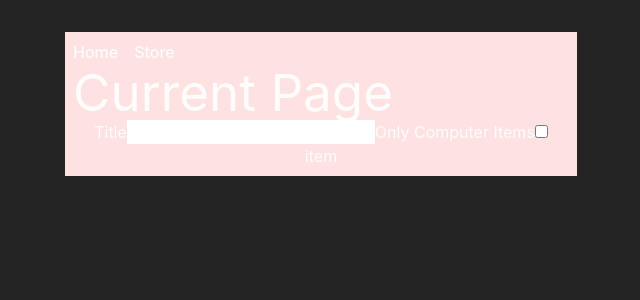
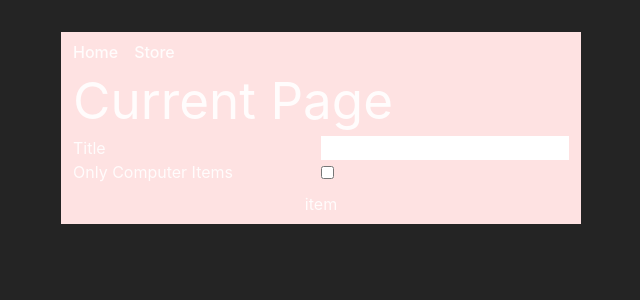
Before and after one commit to pantpad/state-in-url-react-router, a React (Vite) app: page / in a window 1280 px wide. Shown: the top 300 px of the page, without its empty margins (319-959 px from the left). Built offline with nearby package versions, Linux system fonts and the light colour scheme.

Commit message:
style(form): add basic input styling:

```diff
--- a/src/App.tsx
+++ b/src/App.tsx
@@ -7,7 +7,7 @@ import Nav from "./components/Nav";
 export default function App() {
   return (
     <>
-      <main className="min-w-[min(32rem,100vw-2rem)] p-2 bg-red-100">
+      <main className="min-w-[min(32rem,100vw-2rem)] py-2 px-3 bg-red-100 flex flex-col gap-2">
         <Nav />
         <CurrentPage />
         <Form />
--- a/src/components/Form.tsx
+++ b/src/components/Form.tsx
@@ -1,11 +1,15 @@
 export default function Form() {
   return (
     <>
-      <form>
-        <label htmlFor="">Title</label>
-        <input type="text" />
-        <label htmlFor="">Only Computer Items</label>
-        <input type="checkbox" />
+      <form className="flex flex-col">
+        <div className="grid grid-cols-2 justify-items-start items-center">
+          <label htmlFor="search">Title</label>
+          <input type="text" id="search" />
+        </div>
+        <div className="grid grid-cols-2 justify-items-start items-center">
+          <label htmlFor="filter">Only Computer Items</label>
+          <input type="checkbox" id="filter" />
+        </div>
       </form>
     </>
   );
```
